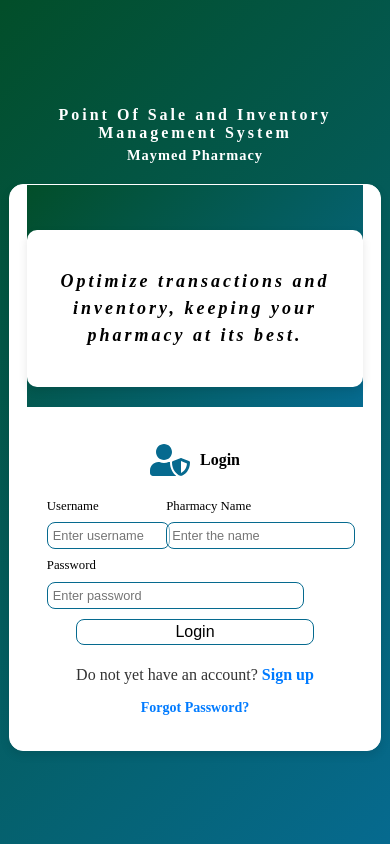
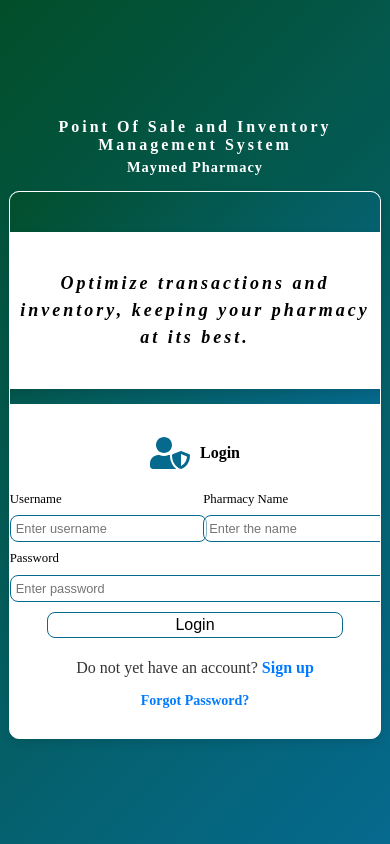
Before and after one commit to pharmacysystem950-hub/noorhayapharmacysystem, a React (Create React App) app: page / in a window 390 px wide. Built offline with nearby package versions, Linux system fonts and the light colour scheme.

Commit message:
Improve login page responsiveness (row + column)

```diff
--- a/public/index.html
+++ b/public/index.html
@@ -29,7 +29,7 @@
       work correctly both with client-side routing and a non-root public URL.
       Learn how to configure a non-root public URL by running `npm run build`.
     -->
-    <title>PHARMACY POINT OF SALE AND INVENTORY MANAGEMENT SYSTEM</title>
+    <title>POINT OF SALE AND INVENTORY MANAGEMENT SYSTEM MAYMED PHARMACY</title>
   </head>
   <body>
     <noscript>You need to enable JavaScript to run this app.</noscript>
--- a/src/styles/LoginPage.css
+++ b/src/styles/LoginPage.css
@@ -284,27 +284,36 @@
   color: #0056b3; /* Darker blue on hover */
   text-decoration: underline;
 }
-
 /* Responsive adjustments */
-@media (max-width: 600px) {
+@media (max-width: 1000px) {
   .login-row {
-    width: 30%;
-    flex-direction: column; /* Stack left and right side on smaller screens */
+    width: 80%;              /* Use most of the screen */
+    max-width: 600px;        /* Don't let it get too wide */
+    flex-direction: column;  /* Stack left and right vertically */
     height: auto;
+    margin: 0 auto;          /* Center it horizontally */
   }
 
-    .left-side {
-    width: 80%;
+  .left-side,
+  .right-side {
+    width: 100%;             /* Take full width of parent */
     max-width: none;
     padding: 20px;
   }
+}
 
-  .right-side {
-    width: 80%;
-    padding: 20px;
+@media (max-width: 600px) {
+  .login-row {
+    width: 95%;              /* Almost full screen for mobile */
+    border-radius: 10px;     /* Slightly smaller rounded corners */
   }
 
+  .left-side,
+  .right-side {
+    padding: 15px;           /* Reduce padding for small screens */
+  }
 }
+
 
 @media (max-width: 768px) {
   .login-row {
```
